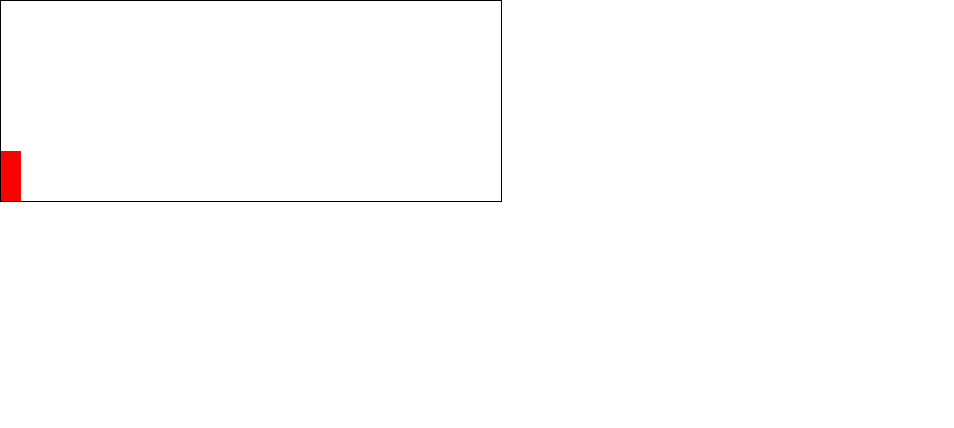
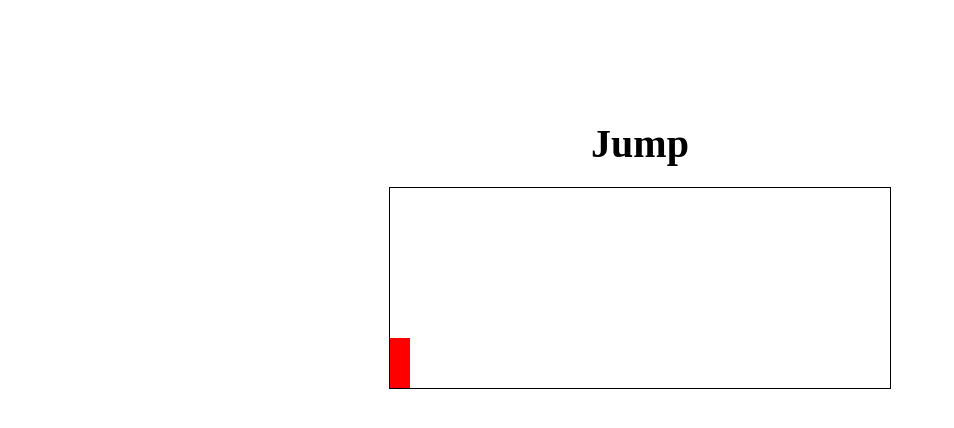
Before and after one commit to CharlieMallon/Games, a plain HTML site: page game1.html in a window 1280 px wide. Shown: the whole page, without its empty margins (0-954 px from the left). Drawn offline with Linux system fonts and the light colour scheme.

Commit message:
added title and moved the game out of the corner

```diff
--- a/css/game1.css
+++ b/css/game1.css
@@ -1,12 +1,17 @@
 * {
     padding: 0;
     margin: 0;
+}
+
+h1{
+    font-size: 40px;
 }
 
 #game{
     width: 500px;
     height: 200px;
     border:1px solid black;
+    margin: 20px;
 }
 
 #character {
@@ -15,6 +20,13 @@
     background-color: red;
     position: relative;
     top: 150px;
+}
+
+.gamebox{
+    display: flex;
+    flex-direction: column;
+    align-items: center;
+    margin-top: 15vh;
 }
 
 .animate{
--- a/game1.html
+++ b/game1.html
@@ -6,7 +6,10 @@
     <title>Game One</title>
     <link rel="stylesheet" href="css/game1.css">
 </head>
-<body>
+<body class="gamebox">
+    <div>
+        <h1>Jump</h1>
+    </div>
     <div id="game">
         <div id="character"></div>
         <div id="block"></div>
```
